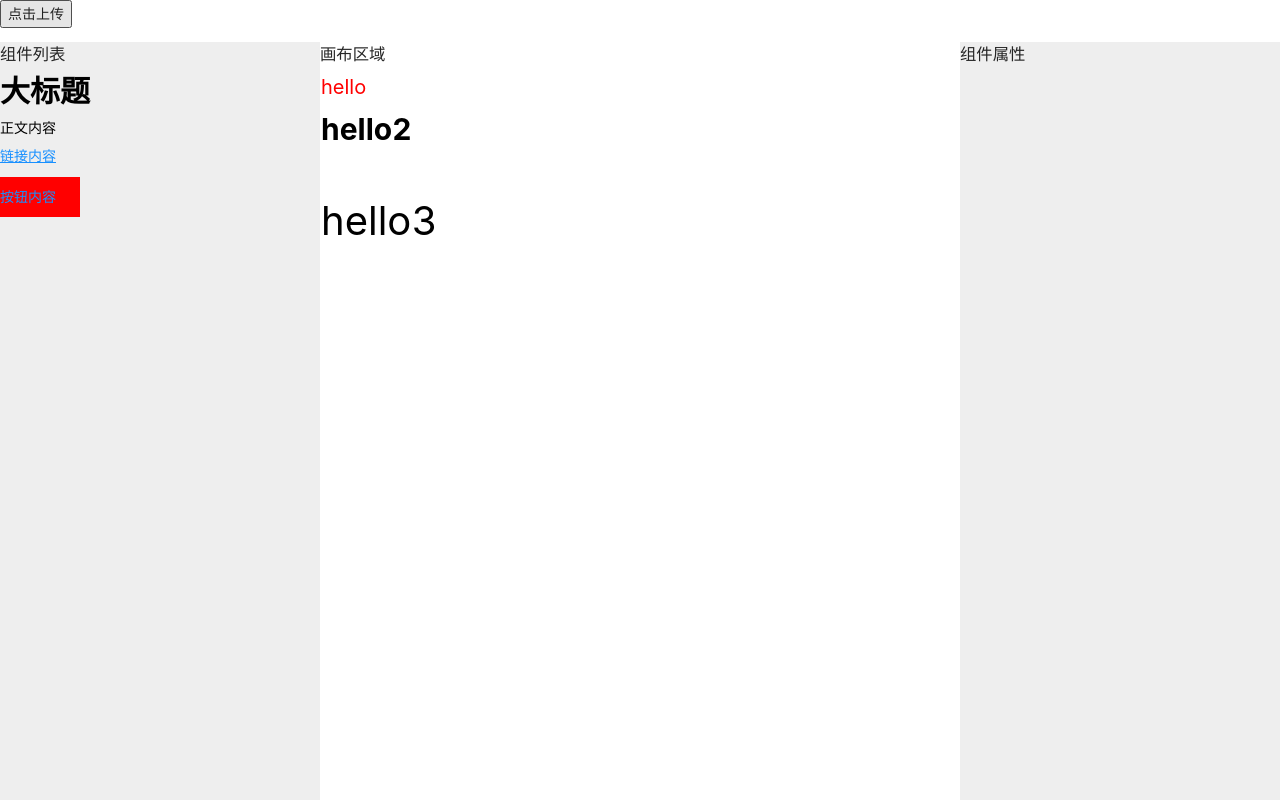
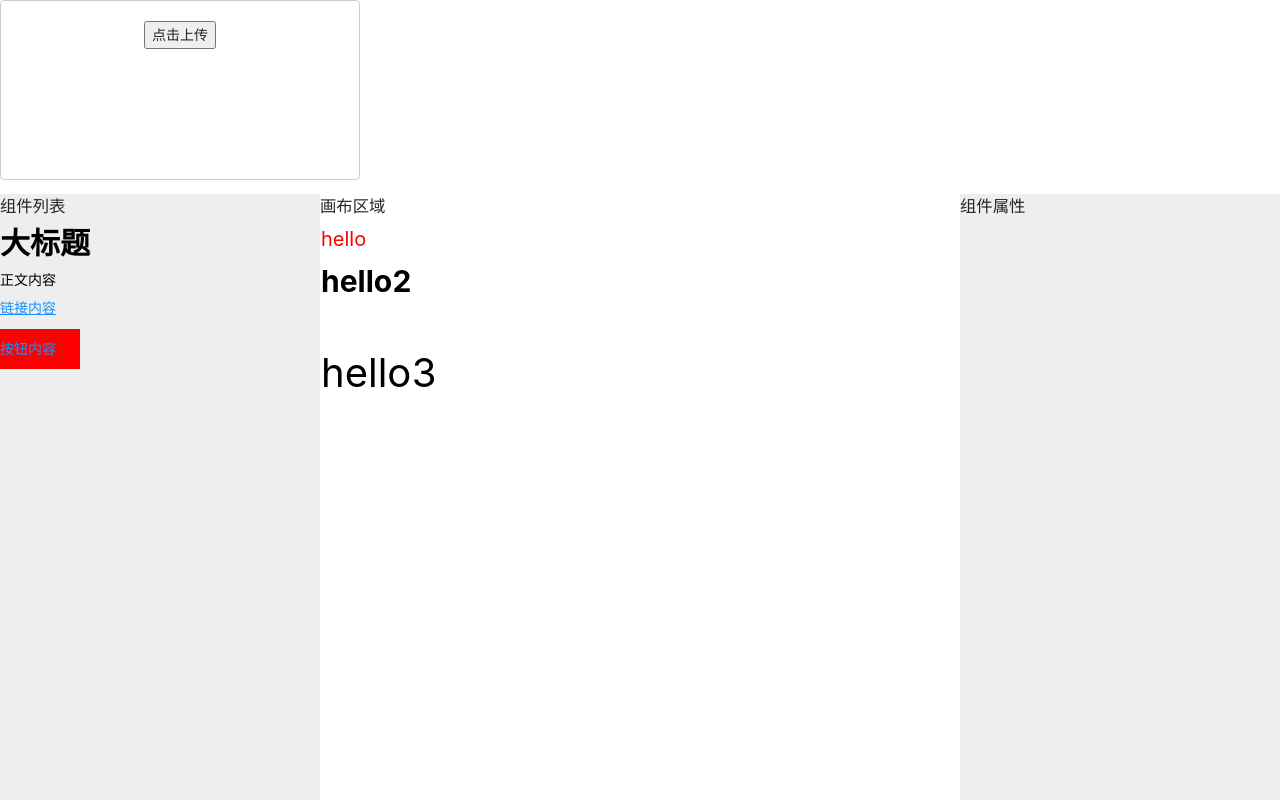
Before and after one commit to Lizhenjie1009/editor-v3-vite, a Vue app: page / in a window 1280 px wide. Shown: the top 800 px of the page. Built offline with nearby package versions, Linux system fonts and the light colour scheme.

Commit message:
拖拽上传的实现

```diff
--- a/src/App.vue
+++ b/src/App.vue
@@ -2,6 +2,7 @@
   <uploader
     action="https://jsonplaceholder.typicode.com/posts/"
     :before-upload="uploadValid"
+    drag
   >
     <template #uploaded="scope">
       <div>{{ scope }}</div>
@@ -18,9 +19,27 @@ const uploadValid = (file: File) => {
 }
 </script>
 
-<style>
+<style lang="scss">
 #app {
   width: 100%;
   height: 100%;
 }
+
+.file-upload .upload-area {
+  background-color: #fff;
+  border: 1px solid #ccc;
+  border-radius: 4px;
+  cursor: pointer;
+  padding: 20px;
+  width: 360px;
+  height: 180px;
+  text-align: center;
+  &:hover {
+    border: 1px solid #1890ff;
+  }
+  &.is-dragover {
+    border: 2px solid #189;
+    background: rgba(#189, 0.2);
+  }
+}
 </style>
--- a/src/components/Uploader.vue
+++ b/src/components/Uploader.vue
@@ -1,6 +1,11 @@
 <template>
   <div class="file-upload">
-    <div class="upload-area" @click="triggerUpload">
+    <div
+      class="upload-area"
+      :class="{ 'is-dragover': drag && isDragOver }"
+      v-on="events"
+    >
+      <!-- @click="triggerUpload" -->
       <slot v-if="isUploading" name="loading">
         <button disabled>正在上传</button>
       </slot>
@@ -41,6 +46,7 @@ import { v4 as uuidv4 } from 'uuid'
 import { last } from 'lodash-es'
 
 type UploadStatus = 'ready' | 'loading' | 'success' | 'error'
+// 使用上传组件的回调类型检测
 type CheckUpload = (file: File) => boolean | Promise<File>
 interface UploadFile {
   uid: string
@@ -56,7 +62,13 @@ const props = defineProps({
     required: true
   },
   beforeUpload: {
+    // 上传之前的钩子回调函数
     type: Function as PropType<CheckUpload>
+  },
+  drag: {
+    // 拖拽
+    type: Boolean,
+    default: false
   }
 })
 
@@ -69,6 +81,7 @@ const triggerUpload = () => {
 }
 
 const uploadFiles = ref<UploadFile[]>([])
+const isDragOver = ref(false)
 const isUploading = computed(() => {
   return uploadFiles.value.some(file => file.status === 'loading')
 })
@@ -89,33 +102,9 @@ const removeFile = (id: string) => {
 // 上传
 const fileStatus = ref<UploadStatus>('ready')
 const handleFileChange = (e: Event) => {
-  console.log(111)
   const target = e.target as HTMLInputElement
   const files = target.files
-  if (files) {
-    const uploadedFile = files[0]
-    if (props.beforeUpload) {
-      const result = props.beforeUpload(uploadedFile)
-      // 判断是不是promise
-      if (result && result instanceof Promise) {
-        result
-          .then(processedFile => {
-            if (processedFile instanceof File) {
-              postFile(processedFile)
-            } else {
-              throw new Error('beforeUpload Promise should return File object')
-            }
-          })
-          .catch(err => {
-            console.error(err)
-          })
-      } else if (result === true) {
-        postFile(uploadedFile)
-      }
-    } else {
-      postFile(uploadedFile)
-    }
-  }
+  uploadedFiles(files)
 }
 
 const postFile = (uploadedFile: File) => {
@@ -155,6 +144,57 @@ const postFile = (uploadedFile: File) => {
       }
     })
 }
+
+const uploadedFiles = (files: null | FileList) => {
+  if (files) {
+    const uploadedFile = files[0]
+    if (props.beforeUpload) {
+      const result = props.beforeUpload(uploadedFile)
+      // 判断是不是promise
+      if (result && result instanceof Promise) {
+        result
+          .then(processedFile => {
+            if (processedFile instanceof File) {
+              postFile(processedFile)
+            } else {
+              throw new Error('beforeUpload Promise should return File object')
+            }
+          })
+          .catch(err => {
+            console.error(err)
+          })
+      } else if (result === true) {
+        postFile(uploadedFile)
+      }
+    } else {
+      postFile(uploadedFile)
+    }
+  }
+}
+
+// ts v-on='{'click': fn}'
+let events: { [key: string]: (e: any) => void } = {
+  click: triggerUpload
+}
+const handleDrag = (e: DragEvent, over: boolean) => {
+  e.preventDefault()
+  isDragOver.value = over
+}
+const handleDrop = (e: DragEvent) => {
+  e.preventDefault()
+  isDragOver.value = false
+  if (e.dataTransfer) {
+    uploadedFiles(e.dataTransfer.files)
+  }
+}
+if (props.drag) {
+  events = {
+    ...events,
+    dragover: (e: DragEvent) => handleDrag(e, true),
+    dragleave: (e: DragEvent) => handleDrag(e, false),
+    drop: handleDrop
+  }
+}
 </script>
 
 <style>
```
